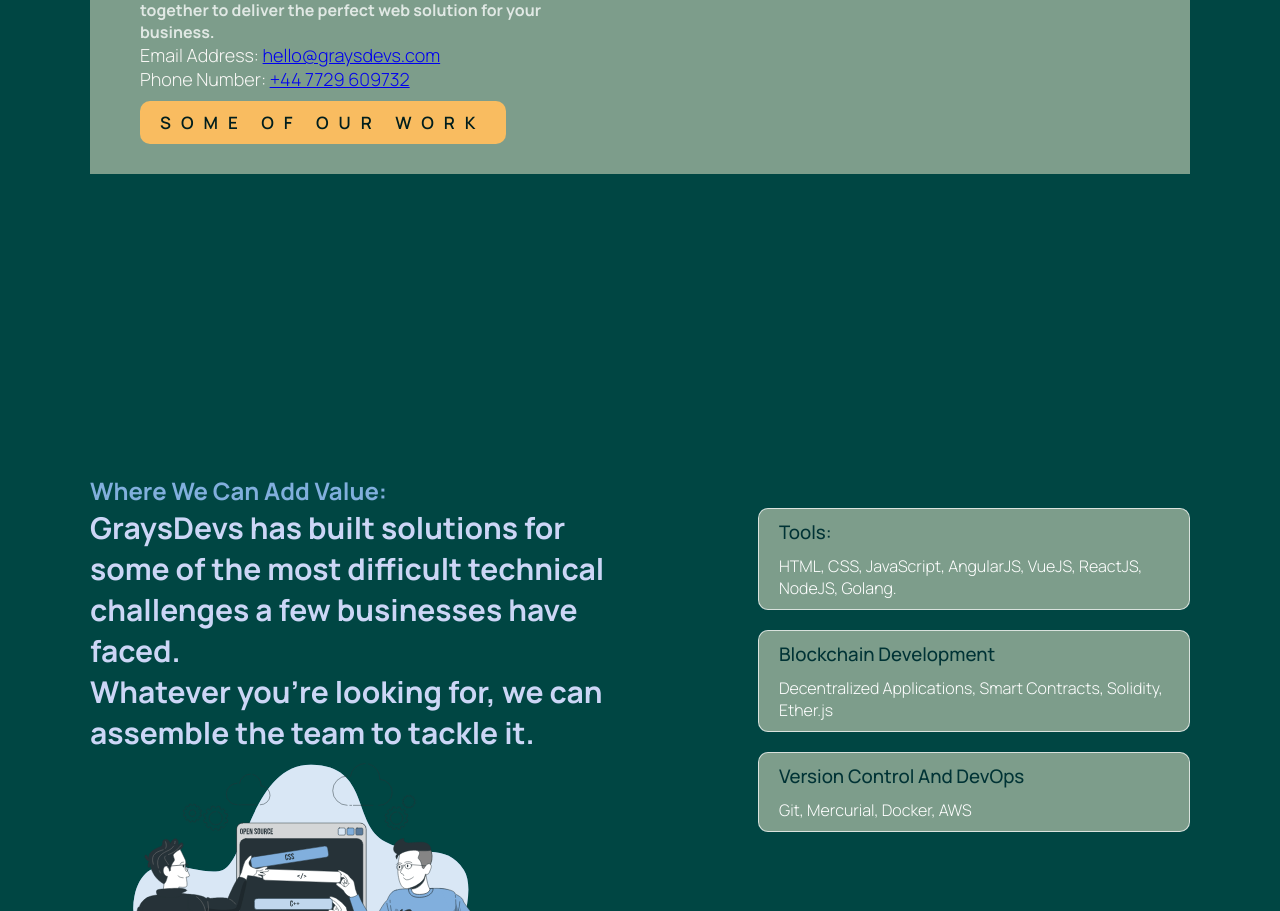
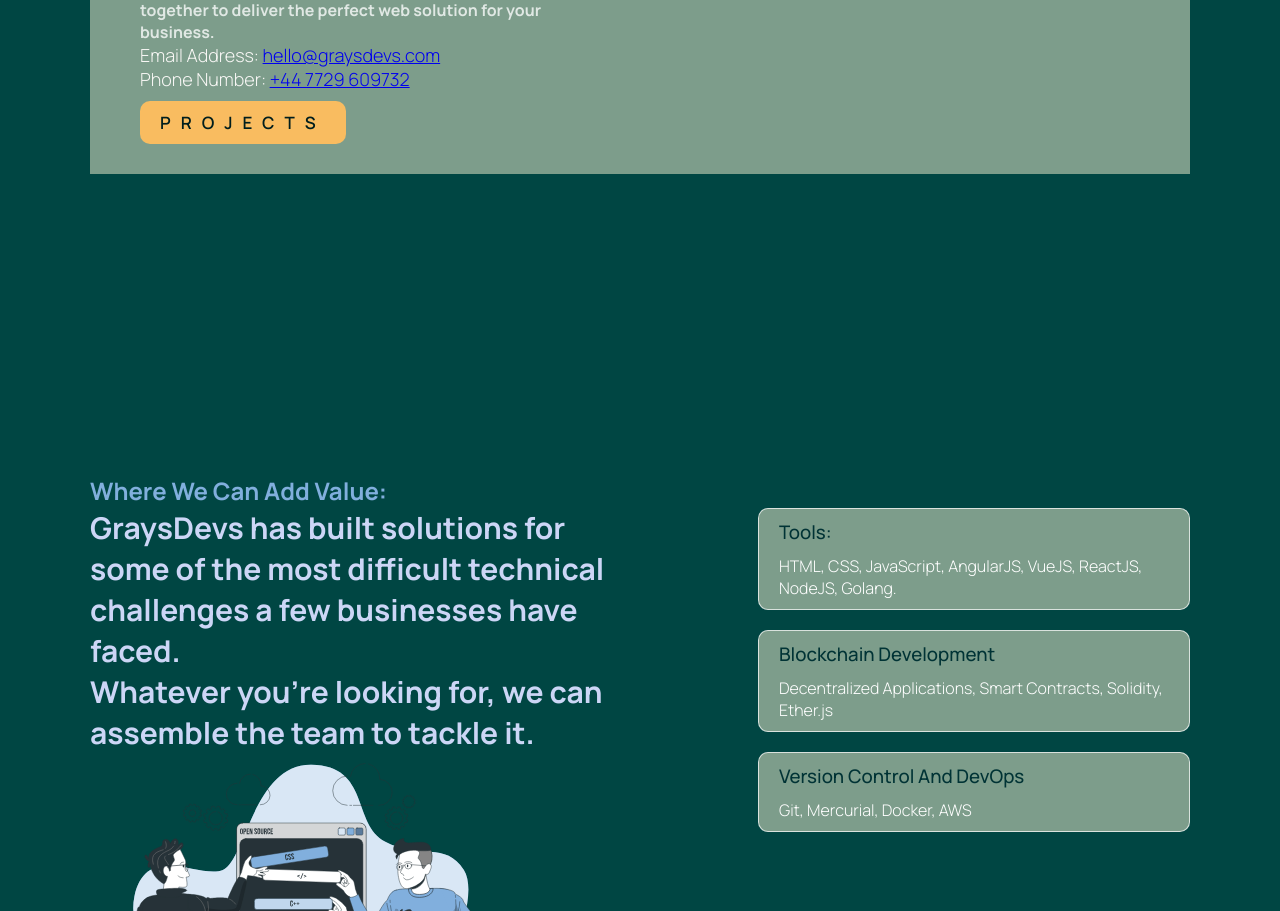
Before and after one commit to Shiewhun/graysdevs, a React (Create React App) app: page / in a window 1280 px wide. Shown: the part 1269-2180 px from the top of the page. Built offline with nearby package versions, Linux system fonts and the light colour scheme.

Commit message:
Update About.jsx

```diff
--- a/src/components/about/About.jsx
+++ b/src/components/about/About.jsx
@@ -61,7 +61,7 @@
             <p>Phone Number: <a href="tel:+447729609732">+44 7729 609732</a></p>
             <button className='go-to'>
               <Link to='project' smooth={true} duration={500} delay={1000} offset={-70}>
-                Some of Our Work
+                Projects
               </Link>
             </button>
           </motion.div>
```
